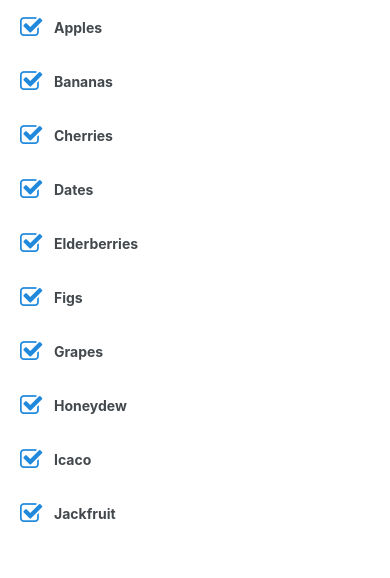
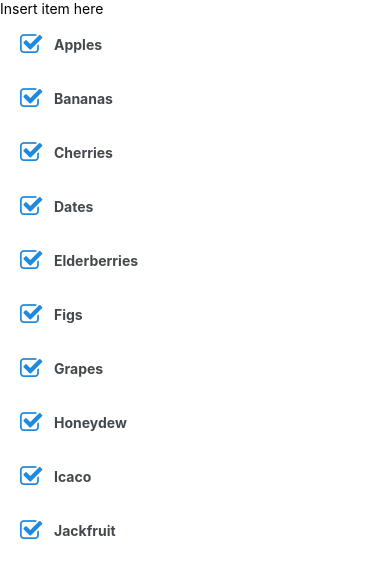
Before and after one commit to jsantos42/GroceriesApp, a React Native app: screen / in a window 390 px wide. Shown: the top 578 px of the page. Built offline with nearby package versions, Linux system fonts and the light colour scheme.

Commit message:
feat: add text input field

```diff
--- a/src/App.tsx
+++ b/src/App.tsx
@@ -1,16 +1,37 @@
 import {FlatList, SafeAreaView} from 'react-native';
 import {useState} from 'react';
-import {GroceryItemState} from './types';
+import {GroceryItem} from './types';
 import {tempGroceryList} from './initialData';
 import {GroceryItemCheckbox} from './components/GroceryItemCheckbox';
+import {InputField} from './components/InputField';
 
 function App(): React.JSX.Element {
-	const [groceryList, setGroceryList] = useState<GroceryItemState[]>(
-		tempGroceryList.map(i => ({...i, checked: false}))
-	);
+	const [groceryList, setGroceryList] =
+		useState<GroceryItem[]>(tempGroceryList);
+
+	function getNewEntryFromInput(input: string): GroceryItem {
+		const name = normalizeKeyName(input);
+		const label = capitalizeFirstLetter(input);
+		return {name: name, label: label};
+	}
+
+	function normalizeKeyName(str: string) {
+		return str.toLowerCase().replaceAll(' ', '_');
+	}
+
+	function capitalizeFirstLetter(str: string) {
+		return str.charAt(0).toUpperCase() + str.slice(1);
+	}
+
+	function saveNewItem(input: string) {
+		//check if item does not exist already
+		const newRecord = getNewEntryFromInput(input);
+		setGroceryList([...groceryList, newRecord]);
+	}
 
 	return (
 		<SafeAreaView>
+			<InputField {...{saveNewItem}} />
 			<FlatList
 				className={'flex'}
 				data={groceryList}
--- /dev/null
+++ b/src/components/InputField.tsx
@@ -0,0 +1,28 @@
+import {useState} from 'react';
+import {TextInput} from 'react-native';
+
+export const InputField = ({
+	saveNewItem,
+}: {
+	saveNewItem: (itemName: string) => void;
+}) => {
+	const [input, setInput] = useState<string>('');
+
+	function handleTextInput(text: string) {
+		setInput(text);
+	}
+
+	function handleTextSubmit(text: string) {
+		saveNewItem(text);
+		setInput('');
+	}
+
+	return (
+		<TextInput
+			placeholder="Insert item here"
+			value={input}
+			onChangeText={handleTextInput}
+			onSubmitEditing={e => handleTextSubmit(e.nativeEvent.text)}
+		/>
+	);
+};
--- a/src/types.ts
+++ b/src/types.ts
@@ -2,6 +2,3 @@ export type GroceryItem = {
 	name: string;
 	label: string;
 };
-export type GroceryItemState = GroceryItem & {
-	checked: boolean;
-};
```
